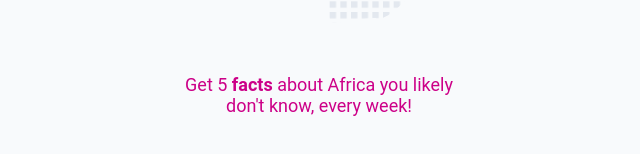
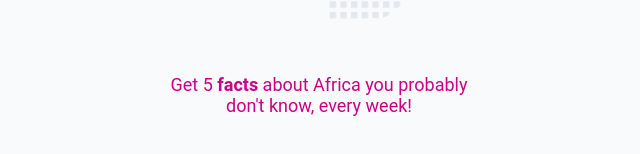
Before and after one commit to Toheeb/archive.africa, an Eleventy site: page src/index.html in a window 1280 px wide. Shown: the part 643-797 px from the top of the page, 321-961 px from the left. Built offline with nearby package versions, Linux system fonts and the light colour scheme; Eleventy itself is replaced by a stand-in of ours; files that its build step writes are made by us from their sources.

Commit message:
Modify subscription CTA

```diff
--- a/src/index.html
+++ b/src/index.html
@@ -145,6 +145,6 @@
         <path fill="url(#pattern)" d="M123 10c-2 2-11 2-13 2-7-2-13 4-18 4l-8 2-9-3c-3 3-2 7-7 9-3 2-6 5-7 9-1 5-2 13-10 13-3 0-10 15-12 17l-4 11 2 5c-1 4 1 7-1 12l-4 7s5 3 3 5c-3 1 2 6 2 7 0 0-2 1 0 2s1-2 1-2c4 0 8 13 9 14 5 2 10 9 14 12 5 3 7 1 11 0 7-2 12 1 18-1 3-2 7-4 10-4 10-1 6 2 12 7 4 4 16-4 14 9-2 7-5 11-1 18 5 6 8 11 11 19 3 6 4 16 0 21-3 5-6 16-3 21l5 11 4 14c1 4 1 10 3 13 3 4 5 12 8 14l2 11c0 3 19-2 22-1 6 1 14-9 18-14 1-1 3-6 5-6 3 0 2-11 3-11 7-5 9-8 9-17 2 0-5-11 3-11l13-10c5-6 3-15 3-22 0-2-1-2-2-3-2-4 0-6 0-8s-4-6-3-9c1-4 4-10 7-13 6-5 8-12 15-16 5-4 8-9 11-14 4-5 9-16 8-22 0-7-6 1-12 0-2-1-7 2-10 2-2 1-4-3-6-4 5-3-11-16-10-17l-1 2-9-19c0-2-1-6-3-7-3-3-2-5-3-7-2-5-6-13-10-17-3-4-3-20-12-11-3 3-17-3-20-4-3-2-4-4-8-3-6 3-1 6-5 9-5 5-16-9-21-9l-8-3c0 1-3-1-2-2l4-2c0-1-3-9-1-9l-2 1c-2-1-2-3-5-2zm86 146c1 1-3 9-2 9-12 4-3-17 2-9zm-15 17c0 6 5 10 5 16l-4-7c-3-2-3-9-2-12l1 3zm16 21c2 3 2 12 2 16h-1l-2-17 1 1zM260 203c0-1-3 7-3 4 0-1-2 6-3 5 1 1-10 6-11 6-3 4 0 10 0 14l-3 6c-4 2 0 7-1 10 0 4 4 9 7 6 5-3 6-5 8-11 3-8 10-19 7-27l2 2c2-4-2-17-3-15-1 0 0-1 0 0z"/>
     </svg>
 
-    <a class="link page__link" href="https://theafricaninfo.substack.com/p/coming-soon?r=3al6k&utm_campaign=post&utm_medium=web&utm_source=copy">Get 5 <strong>facts</strong> about Africa you likely don't know, every week!</a>
+    <a class="link page__link" href="https://theafricaninfo.substack.com/p/coming-soon?r=3al6k&utm_campaign=post&utm_medium=web&utm_source=copy">Get 5 <strong>facts</strong> about Africa you probably don't know, every week!</a>
 </body>
 </html>
```
